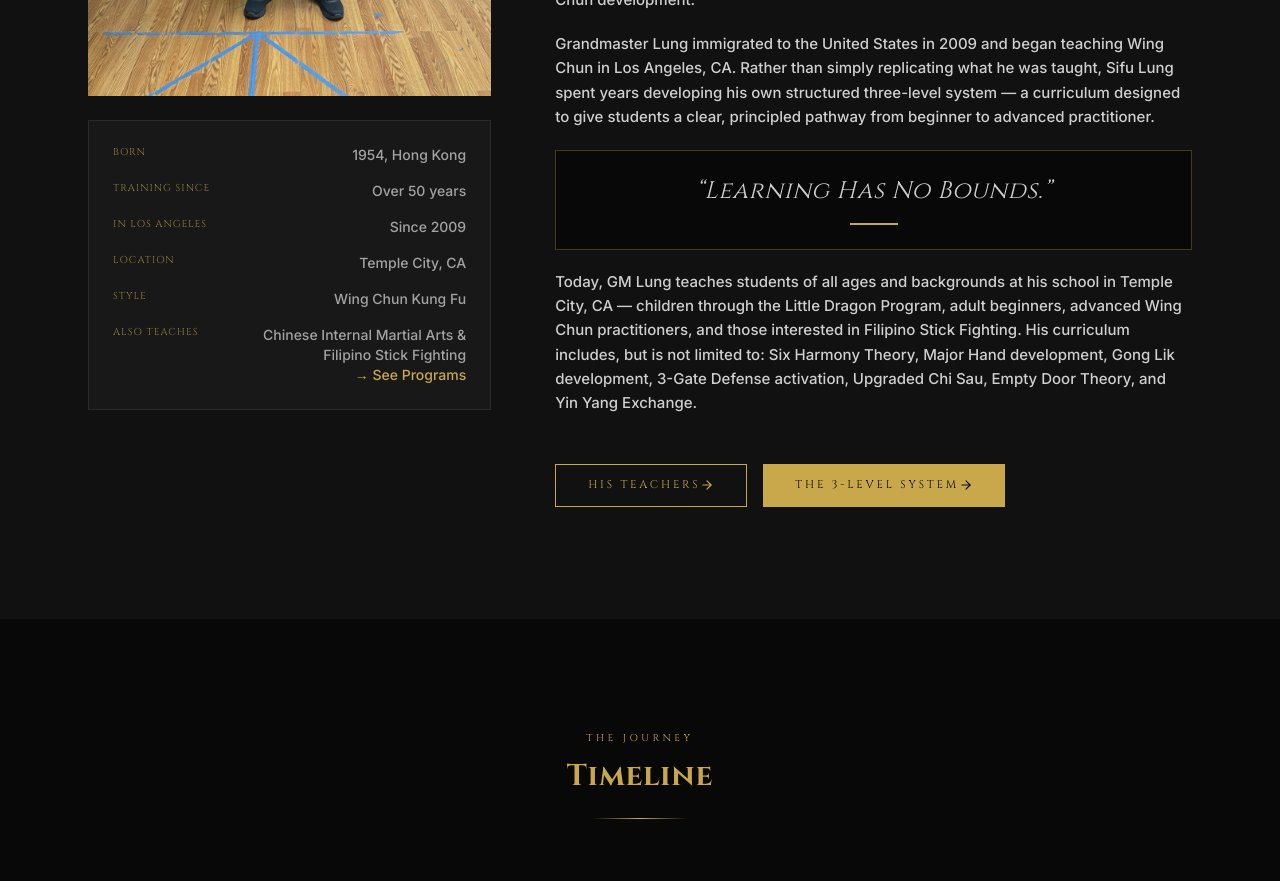
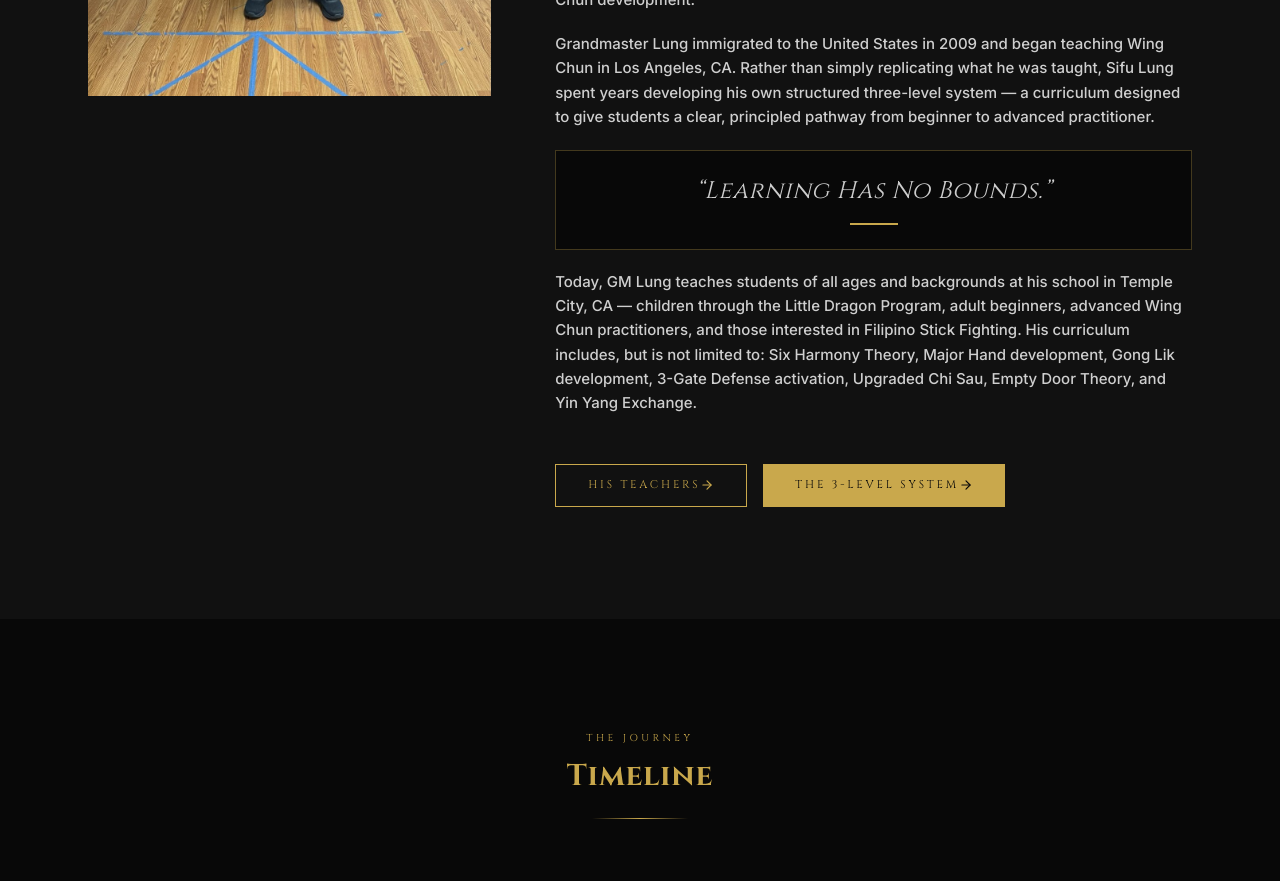
Before and after one commit to vahagnmard2-art/franco-lung-wingchun, a Next.js app: page /about in a window 1280 px wide. Shown: the part 1020-1901 px from the top of the page. Built offline with nearby package versions, Linux system fonts and the light colour scheme; no server answers.

Commit message:
Remove quick facts block from about page
Co-Authored-By: Claude Sonnet 5 <noreply@anthropic.com>

```diff
--- a/app/about/page.tsx
+++ b/app/about/page.tsx
@@ -83,35 +83,6 @@ export default function AboutPage() {
                   sizes="(max-width: 1024px) 100vw, 40vw"
                   className="object-cover object-top"
                 />
-              </div>
-
-              {/* Quick facts */}
-              <div className="mt-6 space-y-4 border border-ink-400 p-6 bg-ink-200">
-                {[
-                  ["Born", "1954, Hong Kong"],
-                  ["Training Since", "Over 50 years"],
-                  ["In Los Angeles", "Since 2009"],
-                  ["Location", "Temple City, CA"],
-                  ["Style", "Wing Chun Kung Fu"],
-                ].map(([label, value]) => (
-                  <div key={label} className="flex justify-between items-start gap-4">
-                    <span className="font-cinzel text-[10px] tracking-widest text-gold/70 uppercase whitespace-nowrap">
-                      {label}
-                    </span>
-                    <span className="text-sm text-white/60 text-right">{value}</span>
-                  </div>
-                ))}
-                <div className="flex justify-between items-start gap-4">
-                  <span className="font-cinzel text-[10px] tracking-widest text-gold/70 uppercase whitespace-nowrap">
-                    Also Teaches
-                  </span>
-                  <span className="text-sm text-white/60 text-right">
-                    Chinese Internal Martial Arts &amp; Filipino Stick Fighting{" "}
-                    <Link href="/classes" className="text-gold hover:text-gold transition-colors whitespace-nowrap">
-                      → See Programs
-                    </Link>
-                  </span>
-                </div>
               </div>
             </div>
 
```
